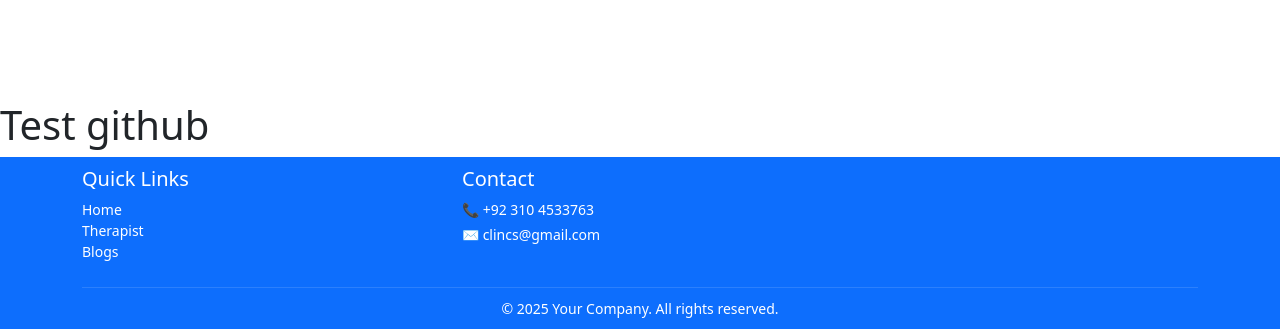
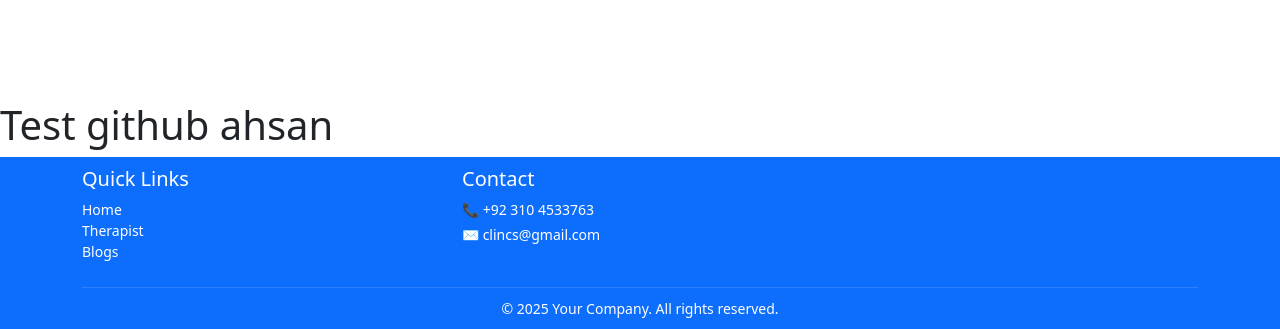
Before and after one commit to Shahrozali2546/Psycologist_Consultant_Flask, a Flask app: page / in a window 1280 px wide. Shown: the part 2041-2370 px from the top of the page. Run offline with Flask 3, Linux system fonts and the light colour scheme.

Commit message:
git changed text

```diff
--- a/templates/index.html
+++ b/templates/index.html
@@ -120,7 +120,7 @@
 
 <section>
 
-  <h1>Test github</h1>
+  <h1>Test github ahsan</h1>
 
 </section>
 
```
